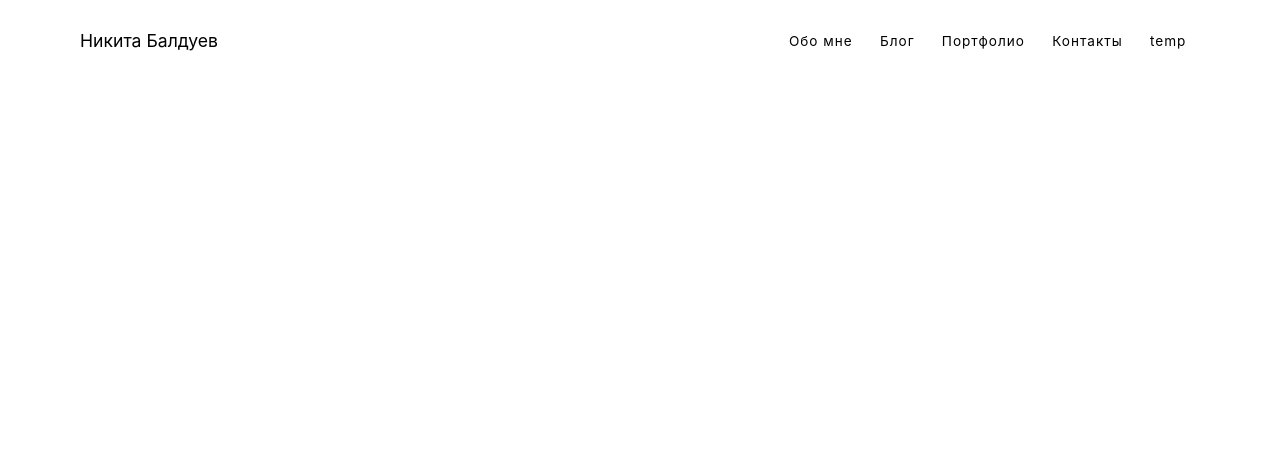
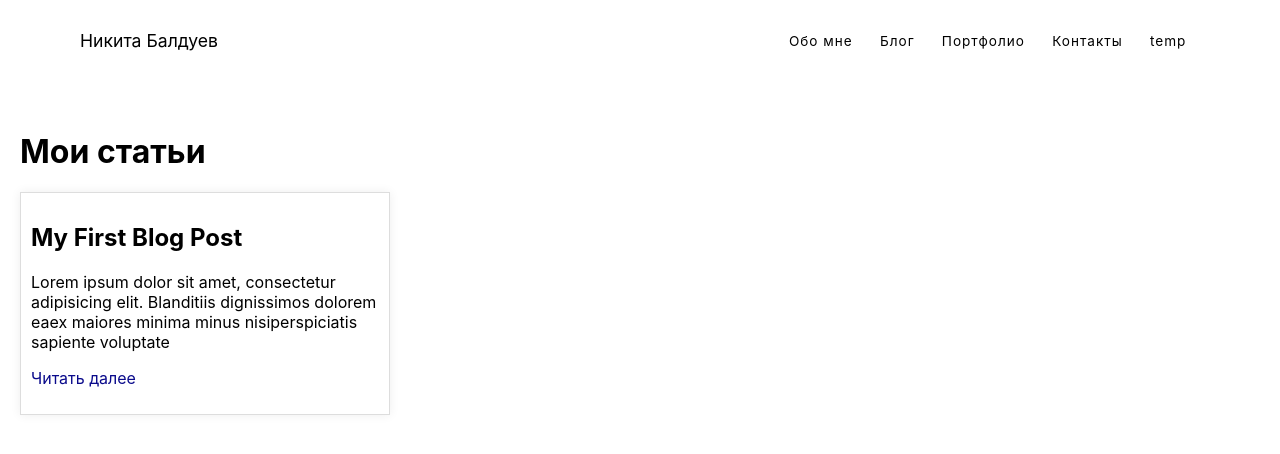
Before and after one commit to PinlishCafe2007/svelte-test, a SvelteKit app: page /blog in a window 1280 px wide. Shown: the top 454 px of the page. Built offline with nearby package versions, Linux system fonts and the light colour scheme.

Commit message:
add pages

```diff
--- a/src/routes/+layout.svelte
+++ b/src/routes/+layout.svelte
@@ -3,7 +3,9 @@
         <a href="/" class="nav-logo" title="Back to Homepage">Никита Балдуев</a>
         <div class="nav-links">
             {#each nav as link}
-            <a href={link.href} class="link">{link.title}</a>
+                {#if link.isShow}
+                <a href={link.href} class="link">{link.title}</a>
+                {/if}
             {/each}
         </div>
     </div>
@@ -16,25 +18,30 @@
     const nav = [
         {
             title: `Обо мне`,
-            href: `/about`
+            href: `/about`,
+            isShow: true
         },
         {
             title: `Блог`,
-            href: `/blog`
+            href: `/blog`,
+            isShow: true
         },
         {
             title: `Портфолио`,
-            href: `/project`
+            href: `/project`,
+            isShow: true
         },
         {
             title: `Контакты`,
-            href: `/contact`
+            href: `/contact`,
+            isShow: true
         },
         {
             title: `temp`,
-            href: `/temp`
+            href: `/temp`,
+            isShow: true
         },
-    ]
+    ];
 </script>
 <style>
     .container {
--- /dev/null
+++ b/src/routes/blog/+layout.svelte
@@ -0,0 +1,3 @@
+<div class="container">
+    <slot />
+</div>
--- a/src/routes/blog/+page.svelte
+++ b/src/routes/blog/+page.svelte
@@ -0,0 +1,39 @@
+<svelte:head>
+    <title>Блог</title>
+</svelte:head>
+<div class='container'>
+    <h1>Мои статьи</h1>
+    <div class='blogposts'>
+        {#each routes as page}
+            <div class='post'>
+                <h2>{page.title}</h2>
+                <p>{page.body}</p>
+                <p class='readmore'>
+                    <a class='link' href={`/blog/posts/${page.id}`}>Читать далее</a>
+                </p>
+            </div>
+        {/each}
+    </div>
+</div>
+<script>
+    import {routes} from "./routes"
+</script>
+<style>
+    .container {
+    max-width: 800px;
+    padding: 0 20px;
+    }
+    .blogposts {
+    display: grid;
+    grid-template-columns: 1fr 1fr;
+    grid-gap: 20px;
+    }
+    .post {
+    border: 1px solid #ddd;
+    padding: 10px;
+    box-shadow: 0 0 10px #eee;
+    }
+    .link {
+    color: rgb(10, 10, 139);
+    }
+</style>
--- /dev/null
+++ b/src/routes/blog/routes.js
@@ -0,0 +1,7 @@
+export const routes = [
+    {
+        id: 1,
+        title: 'My First Blog Post',
+        body: 'Lorem ipsum dolor sit amet, consectetur adipisicing elit. Blanditiis dignissimos dolorem eaex maiores minima minus nisiperspiciatis sapiente voluptate',
+    },
+];
--- a/src/routes/contact/+page.svelte
+++ b/src/routes/contact/+page.svelte
@@ -0,0 +1,3 @@
+<h1>Контакты</h1>
+
+todo...
--- a/src/routes/project/+page.svelte
+++ b/src/routes/project/+page.svelte
@@ -0,0 +1,3 @@
+<h1>Портфолио</h1>
+
+todo...
--- a/src/routes/temp/+page.svelte
+++ b/src/routes/temp/+page.svelte
@@ -0,0 +1,3 @@
+<h1>temp</h1>
+
+todo...
```
